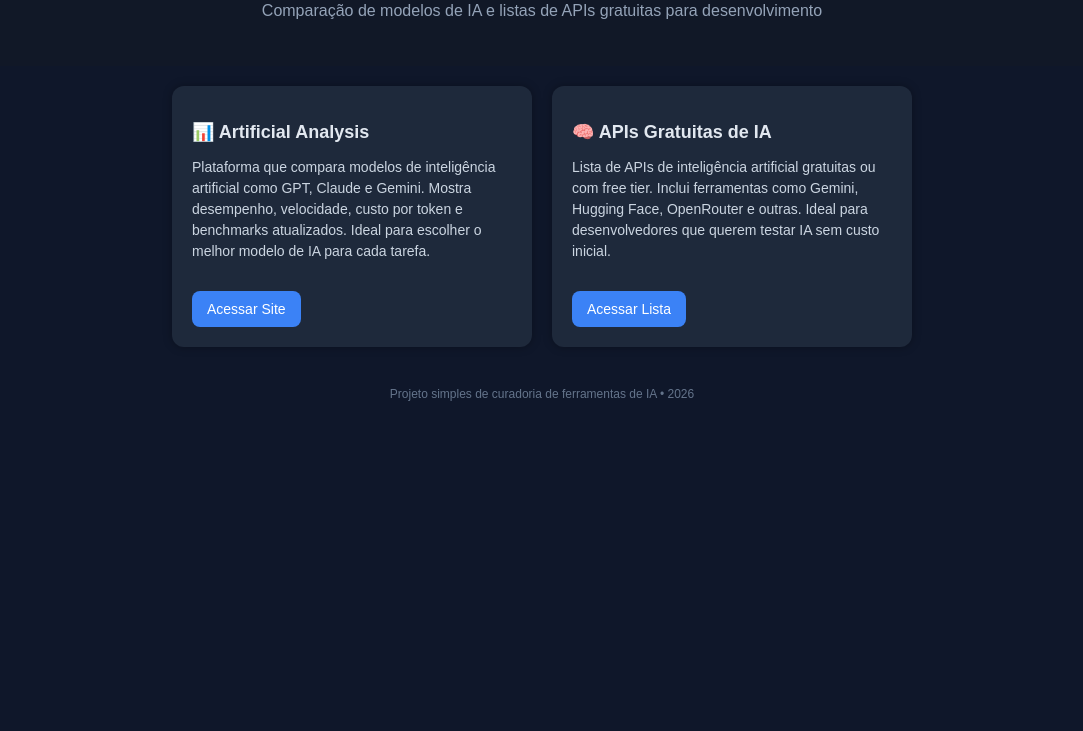
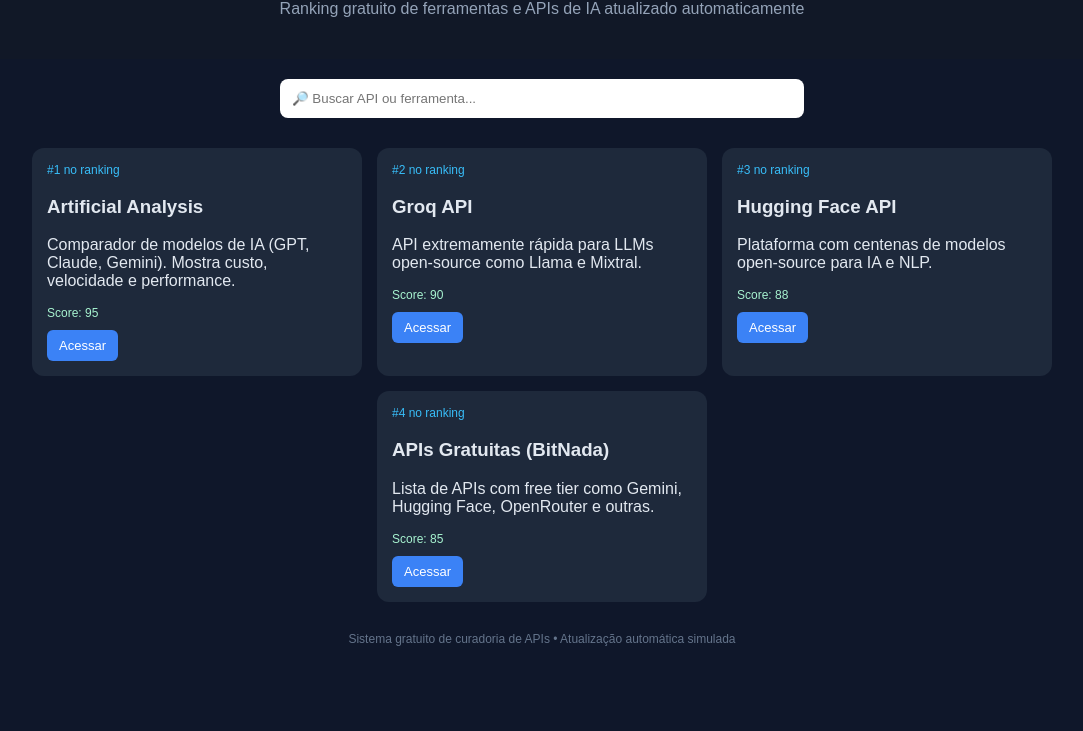
Before and after one commit to marcoscleber10/ia, a plain HTML site: page index.html in a window 1280 px wide. Shown: the part 69-800 px from the top of the page, without its empty margins (98-1181 px from the left). Drawn offline with Linux system fonts and the light colour scheme.

Commit message:
Update index.html

```diff
--- a/index.html
+++ b/index.html
@@ -3,7 +3,8 @@
 <head>
   <meta charset="UTF-8">
   <meta name="viewport" content="width=device-width, initial-scale=1.0">
-  <title>APIs de IA e Comparação de Modelos</title>
+  <title>Hub de APIs e IA</title>
+
   <style>
     body {
       font-family: Arial, sans-serif;
@@ -13,66 +14,75 @@
     }
 
     header {
-      padding: 30px;
+      padding: 25px;
       text-align: center;
       background: #111827;
     }
 
     header h1 {
       margin: 0;
-      font-size: 26px;
+      font-size: 24px;
     }
 
     header p {
       color: #94a3b8;
-      margin-top: 10px;
+    }
+
+    .search {
+      display: flex;
+      justify-content: center;
+      margin: 20px;
+    }
+
+    input {
+      width: 90%;
+      max-width: 500px;
+      padding: 12px;
+      border-radius: 8px;
+      border: none;
+      outline: none;
     }
 
     .container {
       display: flex;
       flex-wrap: wrap;
       justify-content: center;
-      padding: 20px;
-      gap: 20px;
+      gap: 15px;
+      padding: 10px;
     }
 
     .card {
       background: #1e293b;
       border-radius: 12px;
-      padding: 20px;
-      width: 320px;
-      box-shadow: 0 0 10px rgba(0,0,0,0.3);
-      transition: transform 0.2s;
+      padding: 15px;
+      width: 300px;
+      transition: 0.2s;
     }
 
     .card:hover {
       transform: scale(1.03);
     }
 
-    .card h2 {
-      font-size: 18px;
-      margin-bottom: 10px;
+    .rank {
+      font-size: 12px;
+      color: #38bdf8;
+      margin-bottom: 5px;
     }
 
-    .card p {
-      font-size: 14px;
-      color: #cbd5e1;
-      line-height: 1.5;
+    .score {
+      font-size: 12px;
+      color: #a7f3d0;
     }
 
     .btn {
       display: inline-block;
-      margin-top: 15px;
-      padding: 10px 15px;
+      margin-top: 10px;
+      padding: 8px 12px;
       background: #3b82f6;
       color: white;
       text-decoration: none;
-      border-radius: 8px;
-      font-size: 14px;
-    }
-
-    .btn:hover {
-      background: #2563eb;
+      border-radius: 6px;
+      font-size: 13px;
     }
 
     footer {
@@ -87,43 +97,107 @@
 <body>
 
 <header>
-  <h1>🔍 Ferramentas de IA e Análise de APIs</h1>
-  <p>Comparação de modelos de IA e listas de APIs gratuitas para desenvolvimento</p>
+  <h1>🤖 Hub de APIs e Inteligência Artificial</h1>
+  <p>Ranking gratuito de ferramentas e APIs de IA atualizado automaticamente</p>
 </header>
 
-<div class="container">
-
-  <!-- Artificial Analysis -->
-  <div class="card">
-    <h2>📊 Artificial Analysis</h2>
-    <p>
-      Plataforma que compara modelos de inteligência artificial como GPT, Claude e Gemini.
-      Mostra desempenho, velocidade, custo por token e benchmarks atualizados.
-      Ideal para escolher o melhor modelo de IA para cada tarefa.
-    </p>
-    <a class="btn" href="https://artificialanalysis.ai/" target="_blank">
-      Acessar Site
-    </a>
-  </div>
-
-  <!-- BitNada / APIs gratuitas -->
-  <div class="card">
-    <h2>🧠 APIs Gratuitas de IA</h2>
-    <p>
-      Lista de APIs de inteligência artificial gratuitas ou com free tier.
-      Inclui ferramentas como Gemini, Hugging Face, OpenRouter e outras.
-      Ideal para desenvolvedores que querem testar IA sem custo inicial.
-    </p>
-    <a class="btn" href="https://bitnada.com.br/ia/apis-gratuitas.html" target="_blank">
-      Acessar Lista
-    </a>
-  </div>
-
+<!-- SEARCH -->
+<div class="search">
+  <input id="searchInput" placeholder="🔎 Buscar API ou ferramenta..." onkeyup="render()">
 </div>
 
+<!-- LIST -->
+<div class="container" id="list"></div>
+
 <footer>
-  Projeto simples de curadoria de ferramentas de IA • 2026
+  Sistema gratuito de curadoria de APIs • Atualização automática simulada
 </footer>
+
+<script>
+/* ---------------------------
+   BASE DE DADOS (EDITÁVEL)
+----------------------------*/
+let apis = [
+  {
+    name: "Artificial Analysis",
+    desc: "Comparador de modelos de IA (GPT, Claude, Gemini). Mostra custo, velocidade e performance.",
+    url: "https://artificialanalysis.ai/",
+    score: 95
+  },
+  {
+    name: "APIs Gratuitas (BitNada)",
+    desc: "Lista de APIs com free tier como Gemini, Hugging Face, OpenRouter e outras.",
+    url: "https://bitnada.com.br/ia/apis-gratuitas.html",
+    score: 85
+  },
+  {
+    name: "Groq API",
+    desc: "API extremamente rápida para LLMs open-source como Llama e Mixtral.",
+    url: "https://groq.com/",
+    score: 90
+  },
+  {
+    name: "Hugging Face API",
+    desc: "Plataforma com centenas de modelos open-source para IA e NLP.",
+    url: "https://huggingface.co/",
+    score: 88
+  }
+];
+
+/* ---------------------------
+   RENDERIZAÇÃO + RANKING
+----------------------------*/
+function render() {
+  const list = document.getElementById("list");
+  const search = document.getElementById("searchInput").value.toLowerCase();
+
+  let filtered = apis.filter(a =>
+    a.name.toLowerCase().includes(search) ||
+    a.desc.toLowerCase().includes(search)
+  );
+
+  // ranking automático
+  filtered.sort((a, b) => b.score - a.score);
+
+  list.innerHTML = "";
+
+  filtered.forEach((api, index) => {
+    list.innerHTML += `
+      <div class="card">
+        <div class="rank">#${index + 1} no ranking</div>
+        <h3>${api.name}</h3>
+        <p>${api.desc}</p>
+        <div class="score">Score: ${api.score}</div>
+        <a class="btn" href="${api.url}" target="_blank">Acessar</a>
+      </div>
+    `;
+  });
+}
+
+/* ---------------------------
+   AUTO UPDATE SIMULADO
+   (aqui você pode trocar por API real depois)
+----------------------------*/
+function autoUpdate() {
+  apis = apis.map(api => {
+    // simula variação leve de score
+    let variation = Math.floor(Math.random() * 3) - 1;
+    return {
+      ...api,
+      score: Math.min(100, Math.max(60, api.score + variation))
+    };
+  });
+
+  render();
+}
+
+// inicial
+render();
+
+// atualiza ranking a cada 10 segundos (simulação gratuita)
+setInterval(autoUpdate, 10000);
+
+</script>
 
 </body>
 </html>
```
